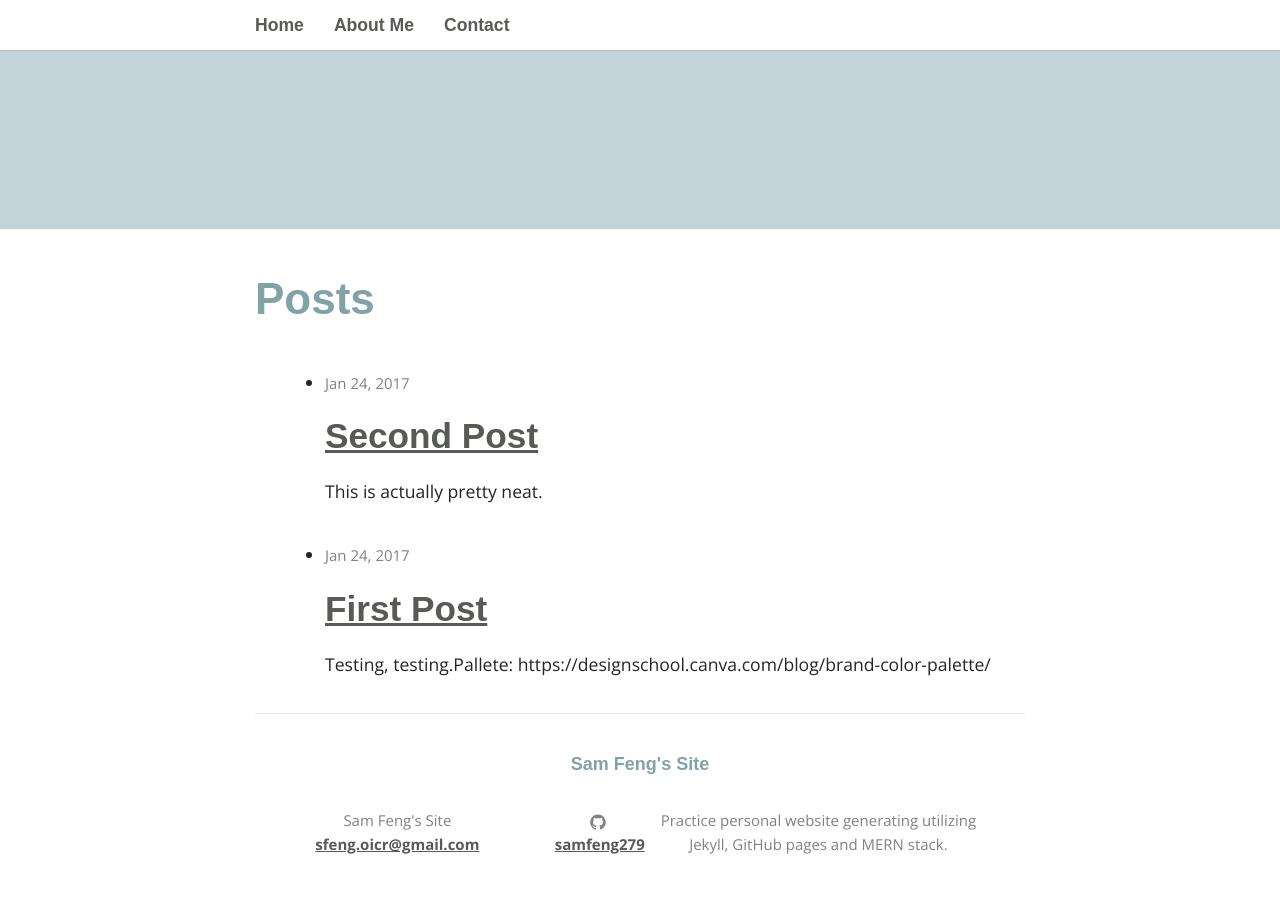
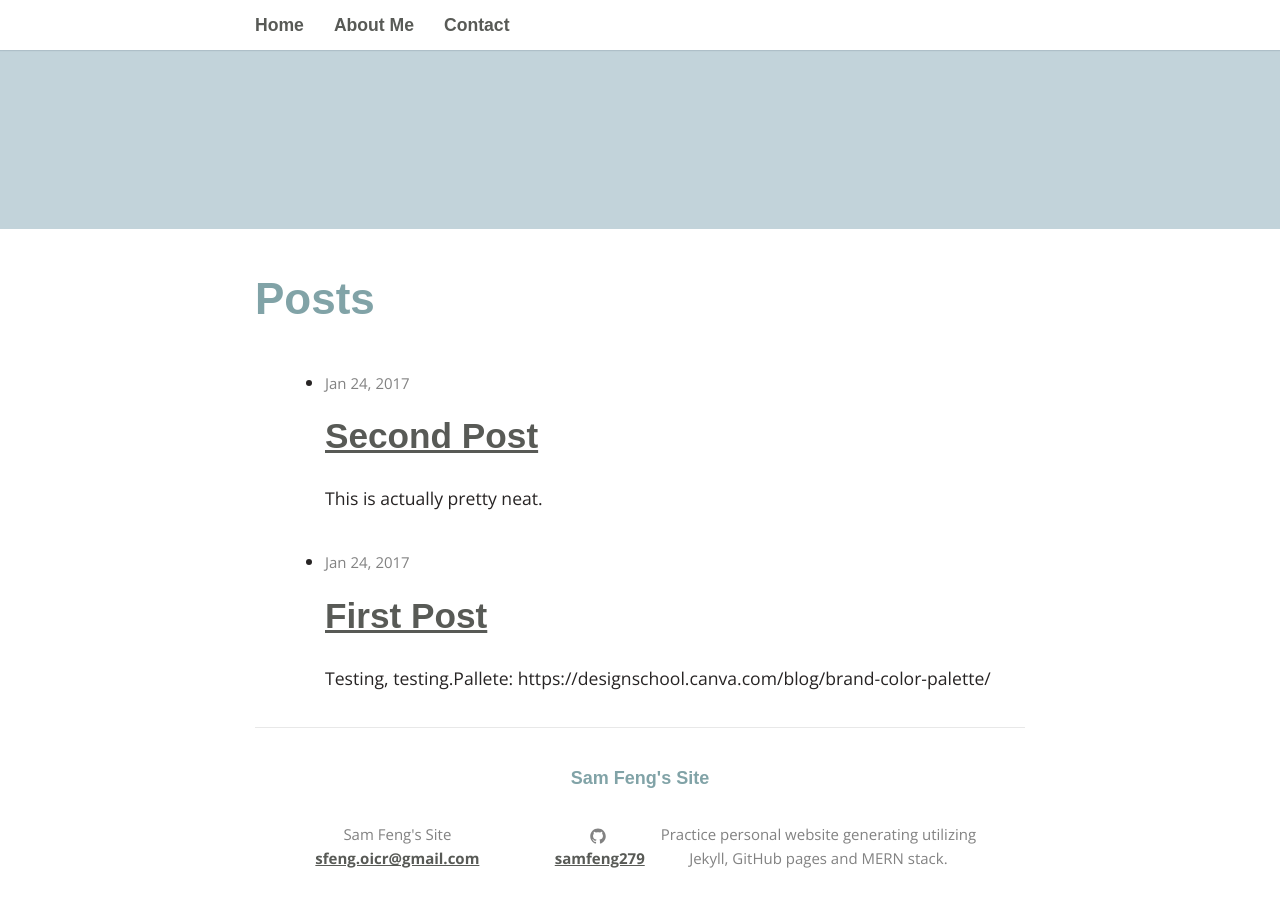
Before and after one commit to samfeng279/samfeng279.github.io, a Jekyll site: the page built from index.html, in a window 1280 px wide and 900 px high, scrolled down 271 px. Built offline with Jekyll 4.4.1, drawn with Linux system fonts in a browser that asks for light colours; some web fonts are replaced.

Commit message:
Update _layout.scss

```diff
--- a/_sass/_layout.scss
+++ b/_sass/_layout.scss
@@ -26,7 +26,7 @@ h1 {
 h2 {
 	font-size: 2em;
 	-webkit-margin-before: 0.4em;
-	-webkit-margin-after: 0.4em;
+	-webkit-margin-after: 0.6em;
 }
 headline {
 	display: block;
```
